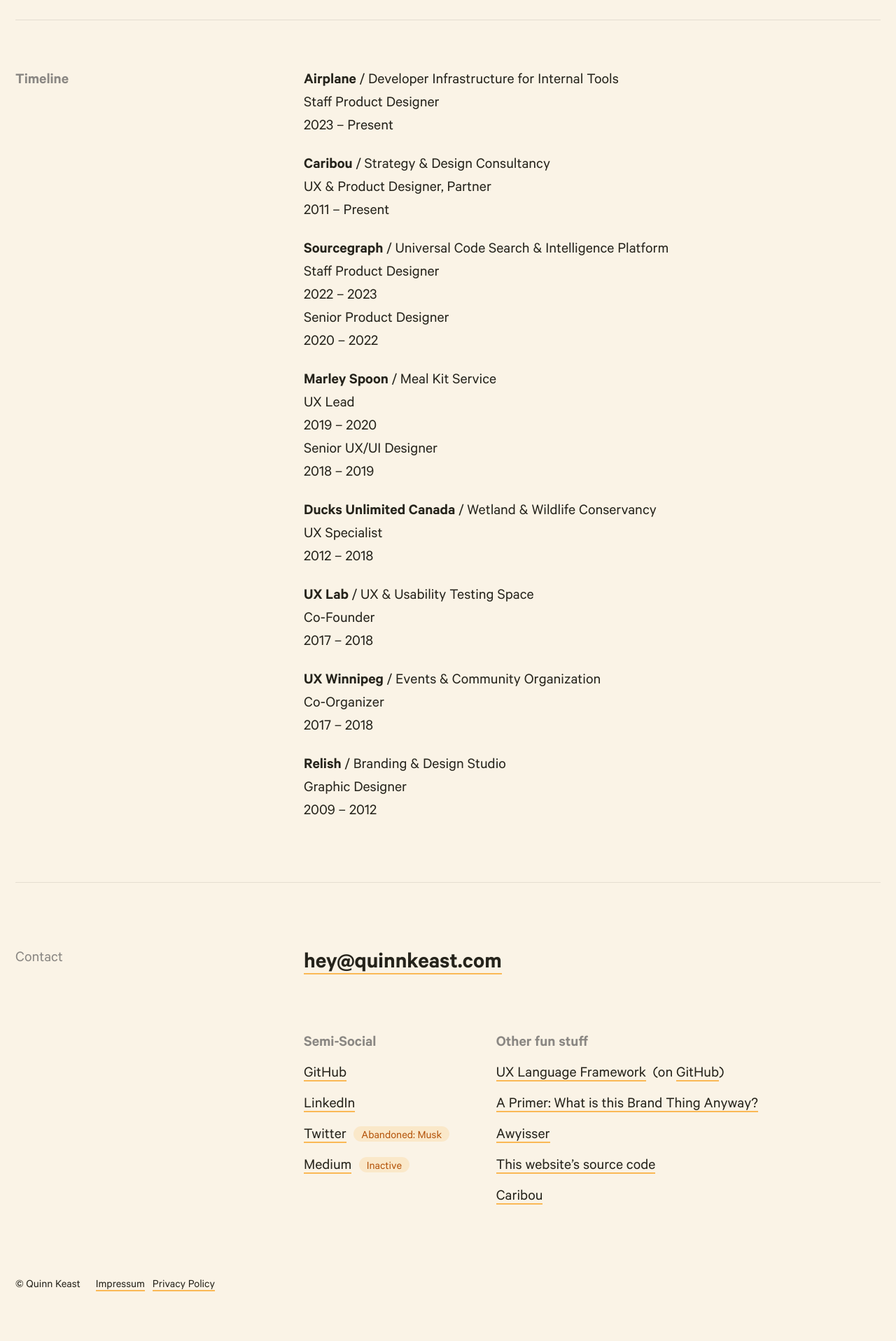
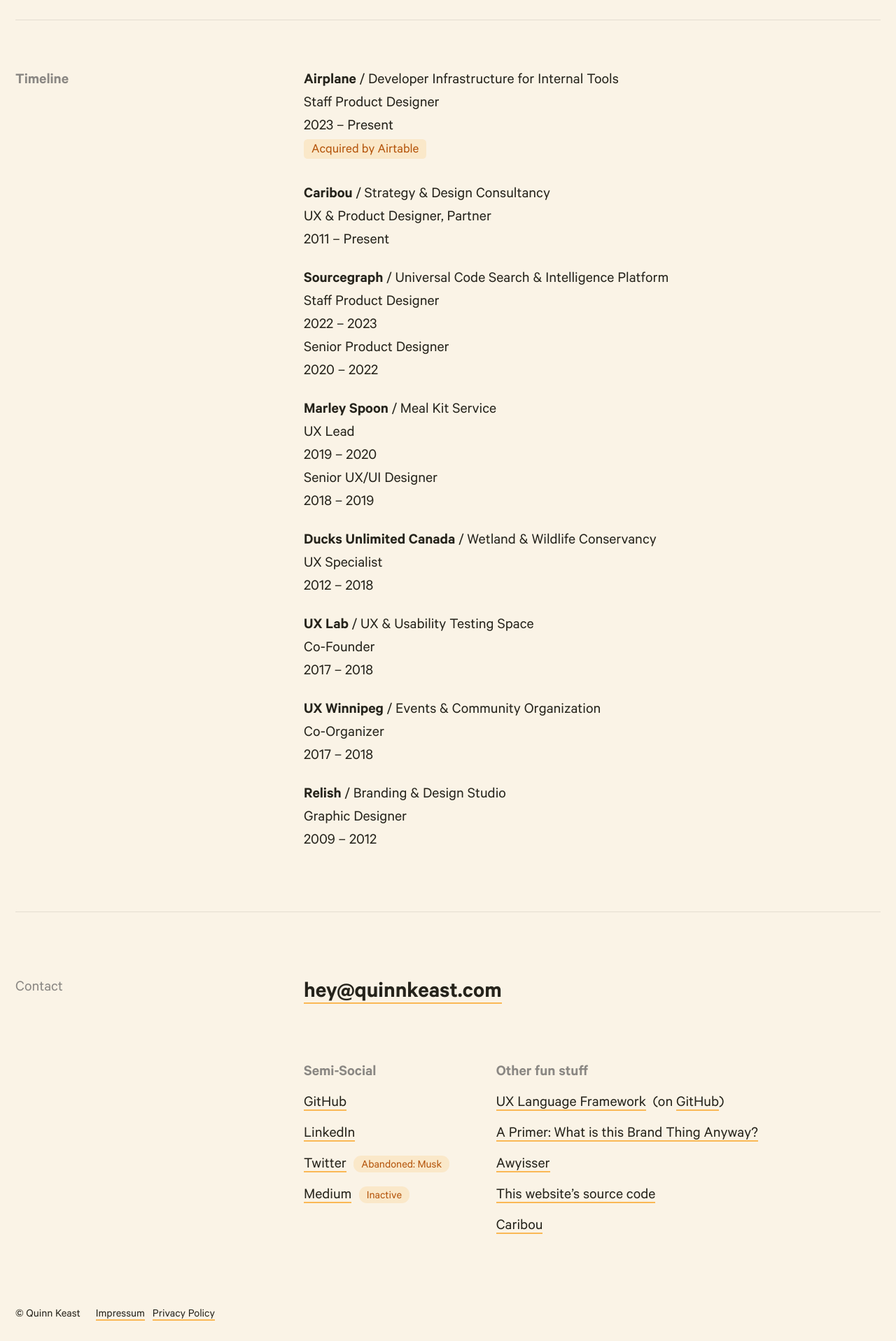
Before and after one commit to quinnkeast/quinnkeast-website, a Next.js app: page /about in a window 1280 px wide. Shown: the part 1689-3606 px from the top of the page at 70% size. Built offline with nearby package versions, Linux system fonts and the light colour scheme.

Commit message:
Update timeline

```diff
--- a/components/footer.js
+++ b/components/footer.js
@@ -31,7 +31,7 @@ export default function Footer() {
                 <a href="http://twitter.com/quinnkeast" target="_blank">
                   Twitter
                 </a>{" "}
-                <span className="rounded-lg inline-block bg-yellow bg-opacity-20 text-yellow-700 text-xs px-2 ml-1">
+                <span className="rounded-lg inline-block bg-yellow bg-opacity-20 text-yellow-700 text-xs px-2 ml-1 pb-2px">
                   Abandoned: Musk
                 </span>
               </li>
@@ -39,7 +39,7 @@ export default function Footer() {
                 <a href="https://medium.com/@quinnkeast" target="_blank">
                   Medium
                 </a>{" "}
-                <span className="rounded-lg inline-block bg-yellow bg-opacity-20 text-yellow-700 text-xs px-2 ml-1">
+                <span className="rounded-lg inline-block bg-yellow bg-opacity-20 text-yellow-700 text-xs px-2 ml-1 pb-2px">
                   Inactive
                 </span>
               </li>
--- a/pages/about.js
+++ b/pages/about.js
@@ -93,6 +93,10 @@ function About() {
             Staff Product Designer
             <br />
             2023 – Present
+            <br />
+            <span className="rounded inline-block bg-yellow bg-opacity-20 text-yellow-700 text-sm leading-snug pb-2px px-2 mb-1.5">
+              Acquired by Airtable
+            </span>
           </p>
           <p>
             <strong>Caribou</strong> / Strategy &amp; Design Consultancy
--- a/tailwind.config.js
+++ b/tailwind.config.js
@@ -22,6 +22,9 @@ module.exports = {
       maxHeight: {
         "75vh": "75vh",
       },
+      padding: {
+        "2px": "2px",
+      },
     },
   },
   variants: {
```
